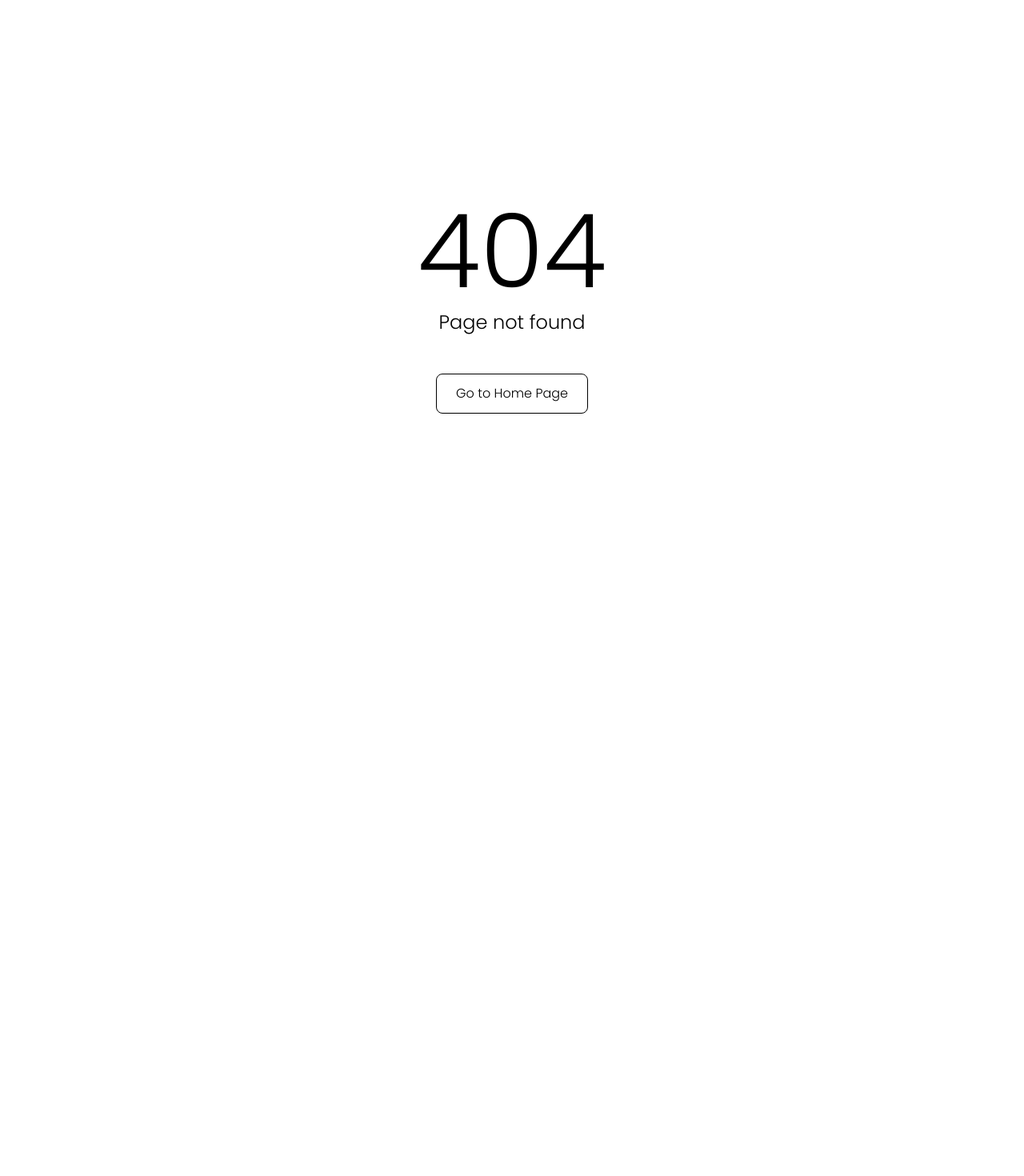
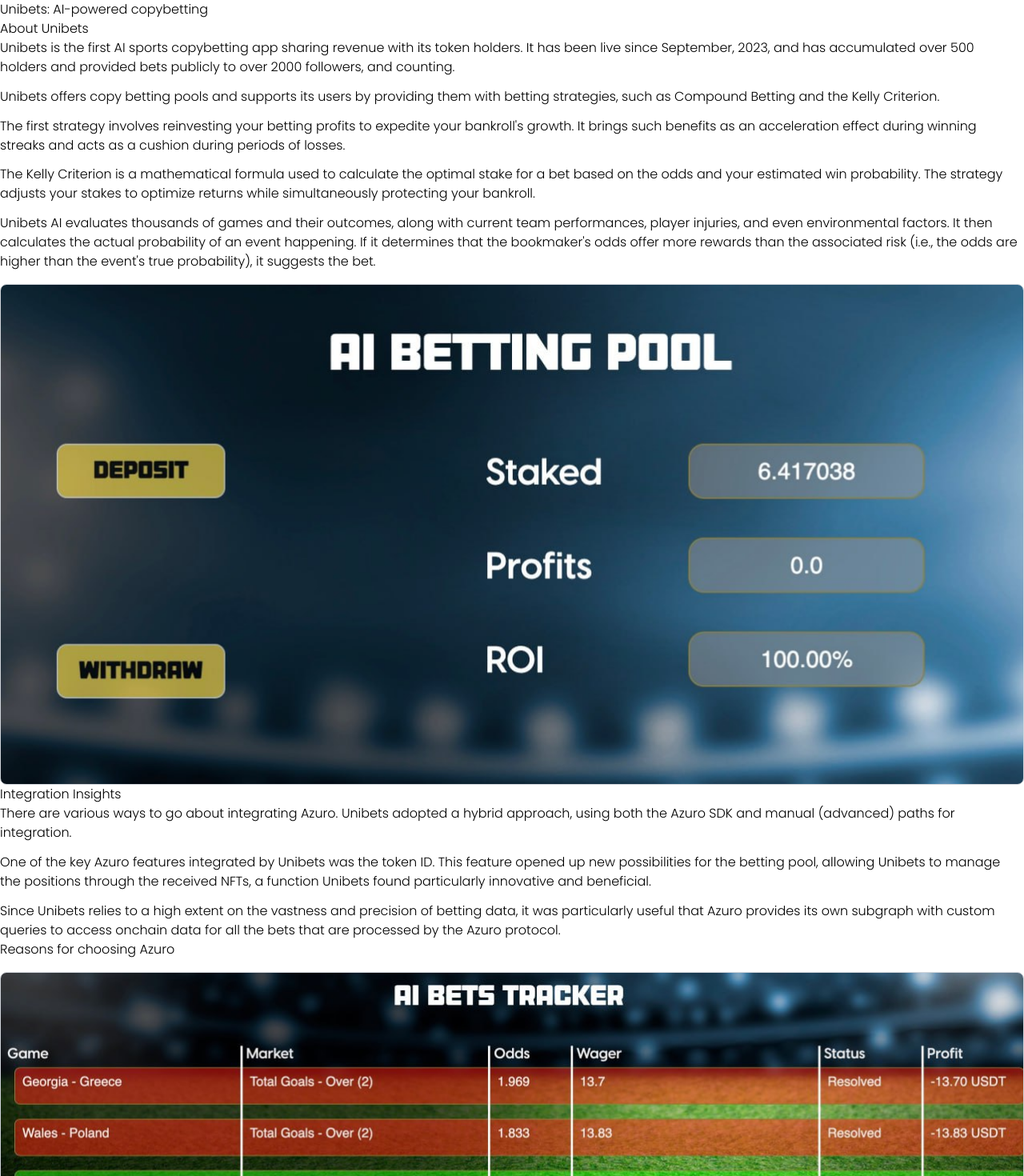
Before and after one commit to Azuro-protocol/gem-docs, a Next.js app: page /cases/unibets in a window 1280 px wide. Before the commit this address had no page. Shown: the top 1470 px of the page at 80% size. Before the commit the page ends 800 px from the top, so only its background shows below. Built offline with nearby package versions, Linux system fonts and the light colour scheme.

Commit message:
add unibets case study

```diff
--- a/pages/cases/_meta.json
+++ b/pages/cases/_meta.json
@@ -3,5 +3,6 @@
   "boxbet": "BoxBet: an app within an app",
   "metavault": "Metavault: bringing super app trend to DeFi",
   "purebet": "Purebet: onchain sports predictions liquidity aggregator",
-  "betswirl": "BetSwirl: a Web3 iGaming platform"
+  "betswirl": "BetSwirl: a Web3 iGaming platform",
+  "unibets": "Unibets: AI-powered copybetting"
 }
--- /dev/null
+++ b/pages/cases/unibets.mdx
@@ -0,0 +1,45 @@
+import { Image } from 'components'
+
+## Unibets: AI-powered copybetting
+
+### About Unibets
+
+Unibets is the first AI sports copybetting app sharing revenue with its token holders. It has been live since September, 2023, and has accumulated over 500 holders and provided bets publicly to over 2000 followers, and counting.
+
+Unibets offers copy betting pools and supports its users by providing them with betting strategies, such as Compound Betting and the Kelly Criterion.
+
+The first strategy involves reinvesting your betting profits to expedite your bankroll's growth.
+It brings such benefits as an acceleration effect during winning streaks and acts as a cushion during periods of losses.
+
+The Kelly Criterion is a mathematical formula used to calculate the optimal stake for a bet based on the odds and your estimated win probability.
+The strategy adjusts your stakes to optimize returns while simultaneously protecting your bankroll.
+
+Unibets AI evaluates thousands of games and their outcomes, along with current team performances, player injuries, and even environmental factors. It then calculates the actual probability of an event happening. If it determines that the bookmaker's odds offer more rewards than the associated risk (i.e., the odds are higher than the event's true probability), it suggests the bet.
+
+<Image
+  src="/images/cases/unibets-pools.jpg"
+  width={2000}
+  height={700}
+/>
+
+### Integration Insights
+
+There are various ways to go about integrating Azuro. Unibets adopted a hybrid approach, using both the Azuro SDK and manual (advanced) paths for integration.
+
+One of the key Azuro features integrated by Unibets was the token ID. This feature opened up new possibilities for the betting pool, allowing Unibets to manage the positions through the received NFTs, a function Unibets found particularly innovative and beneficial.
+
+Since Unibets relies to a high extent on the vastness and precision of betting data, it was particularly useful that Azuro provides its own subgraph with custom queries to access onchain data for all the bets that are processed by the Azuro protocol.
+
+### Reasons for choosing Azuro
+
+<Image
+  src="/images/cases/unibets.jpg"
+  width={2000}
+  height={700}
+/>
+
+With Azuro, Unibets was able to create a search engine enabling users to look for any stats of any game from a vast portfolio of Azuro markets, and query onchain betting data in a never-seen-before manner.
+
+The integration also presented a unique opportunity for Unibets to leverage onchain management of bet positions. This feature is crucial in constructing a "money lego" based on these positions, an innovative concept that will allow Unibets to expand the possibilities within the platform.
+
+Powered by machine learning and Azuro’s smart contracts, [Unibets.ai](http://unibets.ai/) aims to become the most accurate and comprehensive sports prediction tool on the market.
```
Also changed, not shown: public/images/cases/unibets-pools.jpg (added), public/images/cases/unibets.jpg (added).
